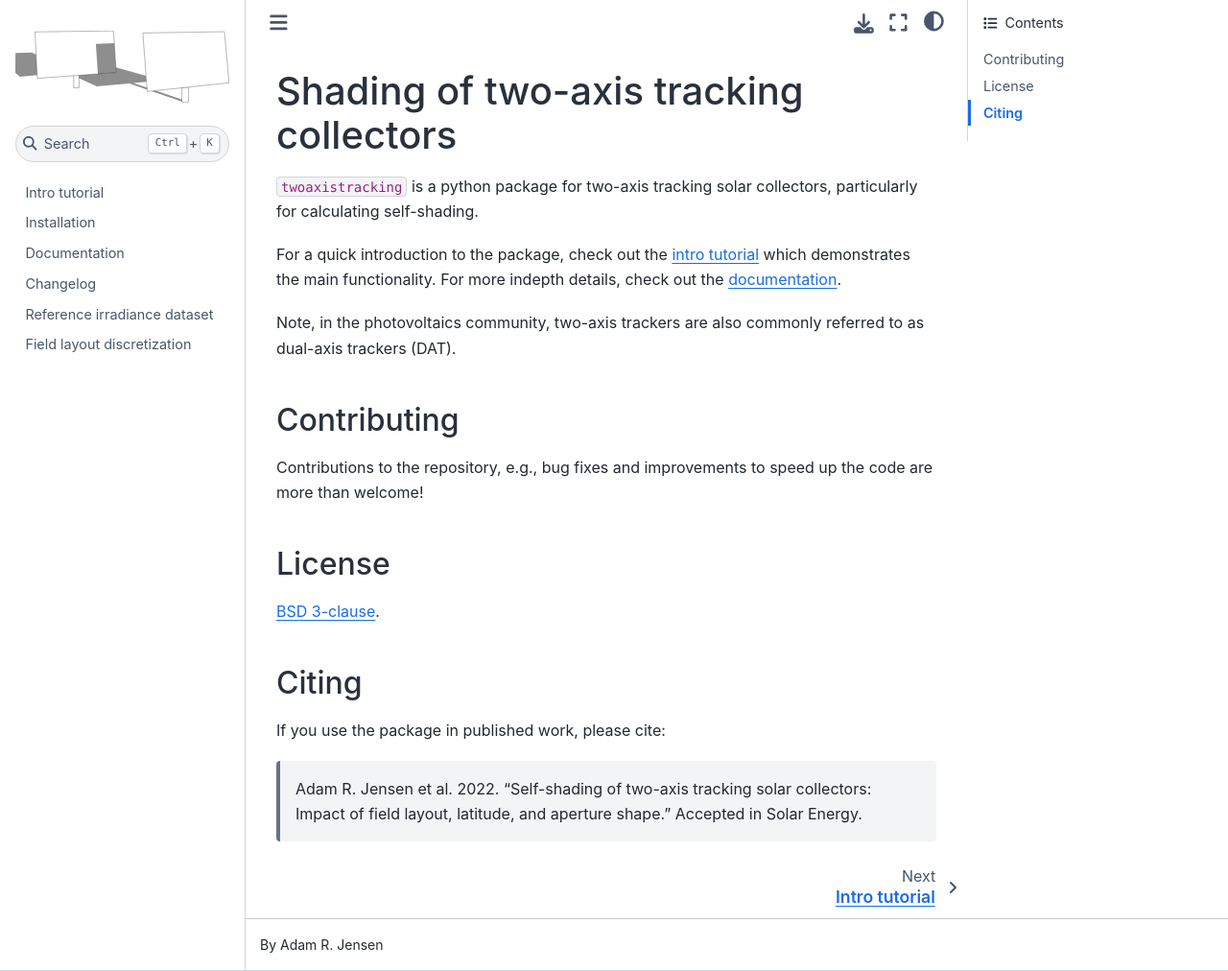
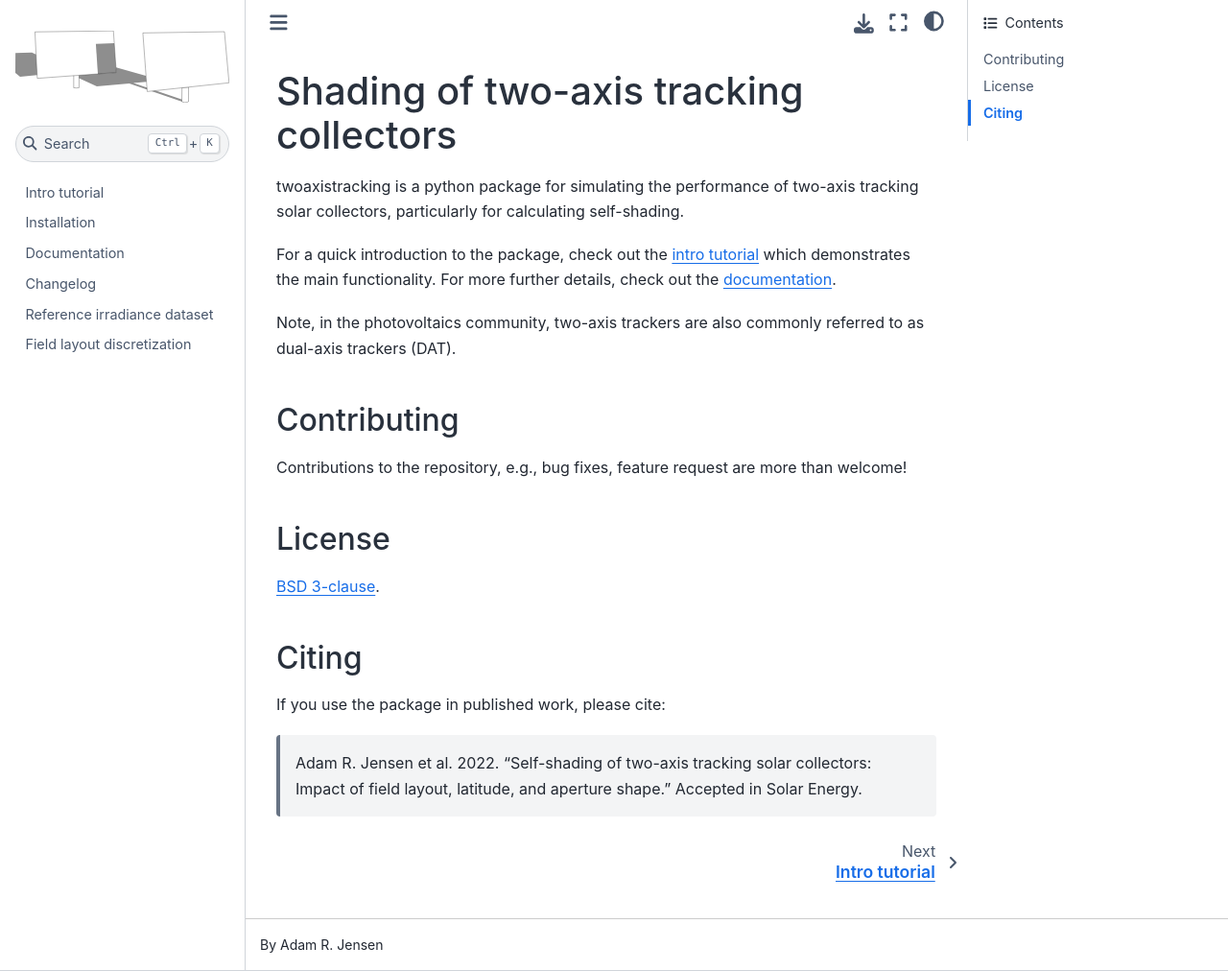
Before and after one commit to pvlib/twoaxistracking, a Sphinx documentation site: the page built from docs/source/index.md, in a window 1280 px wide and 1012 px high. Shown: the whole window at 96% size. Built offline with Sphinx 7.4.7 and the Sphinx Book theme 1.1.4, drawn with Linux system fonts in a browser that asks for light colours.

Commit message:
Minor doc update

```diff
--- a/docs/source/index.md
+++ b/docs/source/index.md
@@ -1,17 +1,19 @@
 # Shading of two-axis tracking collectors
 
-`twoaxistracking` is a python package for two-axis tracking solar collectors, particularly for calculating self-shading.
+twoaxistracking is a python package for simulating the performance of two-axis tracking solar collectors, particularly for calculating self-shading.
 
-For a quick introduction to the package, check out the [intro tutorial](../notebooks/intro_tutorial) which demonstrates the main functionality. For more indepth details, check out the [documentation](../documentation).
+For a quick introduction to the package, check out the [intro tutorial](../notebooks/intro_tutorial) which demonstrates the main functionality. For more further details, check out the [documentation](../documentation).
 
 Note, in the photovoltaics community, two-axis trackers are also commonly referred to as dual-axis trackers (DAT).
 
+
 ## Contributing
-Contributions to the repository, e.g., bug fixes and improvements to speed up the code are more than welcome!
+Contributions to the repository, e.g., bug fixes, feature request are more than welcome!
 
 
 ## License
-[BSD 3-clause](https://github.com/AdamRJensen/two_axis_tracker_shading/blob/main/LICENSE).
+[BSD 3-clause](https://github.com/AdamRJensen/twoaxistracking/blob/main/LICENSE).
+
 
 ## Citing
 If you use the package in published work, please cite:
```
Also changed, not shown: docs/source/installation.md (+2 -2 lines), docs/source/whatsnew.md (+1 -1 lines), docs/source/notebooks/intro_tutorial.ipynb.
